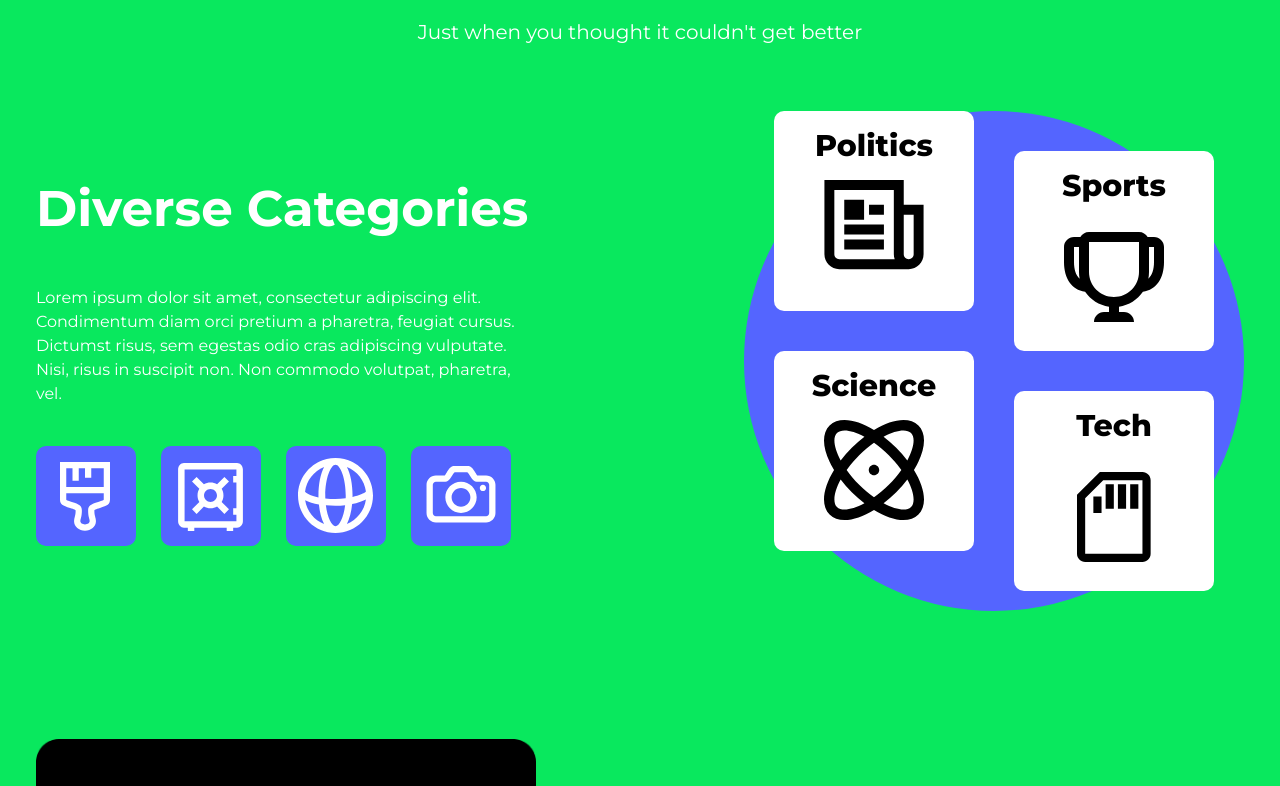
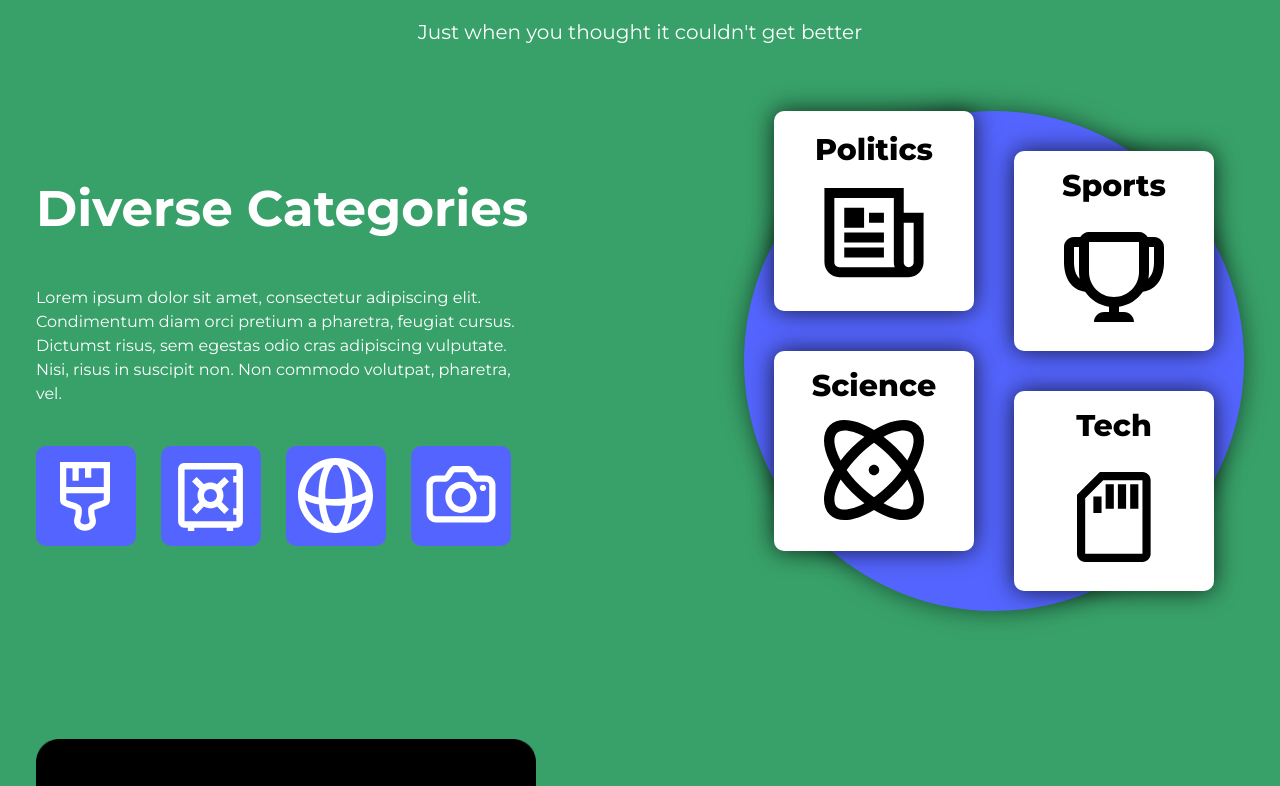
Before and after one commit to aditya1rawat/onpointsite2.0, a Next.js app: page / in a window 1280 px wide. Shown: the part 2334-3120 px from the top of the page. Built offline with nearby package versions, Linux system fonts and the light colour scheme.

Commit message:
more more more

```diff
--- a/components/Landing/Features/CategoriesWriters/Categories.js
+++ b/components/Landing/Features/CategoriesWriters/Categories.js
@@ -9,11 +9,12 @@ import {
 	SimpleGrid,
 	Grid
 } from '@chakra-ui/react';
+import { motion } from 'framer-motion';
 
 export default function Categories() {
 	return (
 		<Box
-			bg='#09E85E'
+			bg='#38A169'
 			color={useColorModeValue('white', 'black')}
 			py={{
 				sm: '10',
@@ -143,10 +144,30 @@ export default function Categories() {
 									base: '14'
 								}}
 							>
-								<ArtIcon />
-								<BusinessIcon />
-								<CurrentEventsIcon />
-								<EntertainmentIcon />
+								<motion.div
+									whileHover={{ y: -10 }}
+									transition={{ duration: 0.2 }}
+								>
+									<ArtIcon />
+								</motion.div>
+								<motion.div
+									whileHover={{ y: -10 }}
+									transition={{ duration: 0.2 }}
+								>
+									<BusinessIcon />
+								</motion.div>
+								<motion.div
+									whileHover={{ y: -10 }}
+									transition={{ duration: 0.2 }}
+								>
+									<CurrentEventsIcon />
+								</motion.div>
+								<motion.div
+									whileHover={{ y: -10 }}
+									transition={{ duration: 0.2 }}
+								>
+									<EntertainmentIcon />
+								</motion.div>
 							</Grid>
 						</Stack>
 					</Box>
@@ -166,9 +187,14 @@ export default function Categories() {
 							base: '300px'
 						}}
 						bg='#5465FF'
+						boxShadow='rgba(0, 0, 0, 0.5) 0px 0px 25px 0px'
 						borderRadius='250px'
 					>
 						<Flex mx='auto' justifyContent='center'>
+						<motion.div
+									whileHover={{ scale: 1.04 }}
+									transition={{ duration: 0.2 }}
+								>
 							<Box
 								width='200px'
 								height='200px'
@@ -177,6 +203,8 @@ export default function Categories() {
 									'2px black solid'
 								)}
 								bg={useColorModeValue('white', 'black')}
+								boxShadow='rgba(0, 0, 0, 0.75) 0px 0px 25px 0px'
+								cursor='pointer'
 								borderRadius='10px'
 								mr={{
 									sm: '15px',
@@ -188,7 +216,7 @@ export default function Categories() {
 							>
 								<chakra.h1
 									textAlign='center'
-									py='3'
+									py='4'
 									fontSize='30px'
 									fontWeight='800'
 									color={useColorModeValue('black', 'white')}
@@ -215,6 +243,11 @@ export default function Categories() {
 									/>
 								</svg>
 							</Box>
+						</motion.div>
+						<motion.div
+									whileHover={{ scale: 1.04 }}
+									transition={{ duration: 0.2 }}
+								>
 							<Box
 								mt={{
 									sm: '15px',
@@ -223,6 +256,8 @@ export default function Categories() {
 									xl: '10',
 									base: '15px'
 								}}
+								boxShadow='rgba(0, 0, 0, 0.75) 0px 0px 25px 0px'
+								cursor='pointer'
 								width='200px'
 								height='200px'
 								border={useColorModeValue(
@@ -262,8 +297,13 @@ export default function Categories() {
 									</svg>
 								</Box>
 							</Box>
+							</motion.div>
 						</Flex>
 						<Flex mx='auto' justifyContent='center'>
+						<motion.div
+									whileHover={{ scale: 1.04 }}
+									transition={{ duration: 0.2 }}
+								>
 							<Box
 								width='200px'
 								height='200px'
@@ -271,6 +311,8 @@ export default function Categories() {
 									'',
 									'2px black solid'
 								)}
+								boxShadow='rgba(0, 0, 0, 0.75) 0px 0px 25px 0px'
+								cursor='pointer'
 								bg={useColorModeValue('white', 'black')}
 								borderRadius='10px'
 								mr={{
@@ -311,6 +353,11 @@ export default function Categories() {
 									</svg>
 								</Box>
 							</Box>
+							</motion.div>
+							<motion.div
+									whileHover={{ scale: 1.04 }}
+									transition={{ duration: 0.2 }}
+								>
 							<Box
 								mt={{
 									sm: '15px',
@@ -319,6 +366,8 @@ export default function Categories() {
 									xl: '10',
 									base: '15px'
 								}}
+								cursor='pointer'
+								boxShadow='rgba(0, 0, 0, 0.75) 0px 0px 25px 0px'
 								width='200px'
 								height='200px'
 								border={useColorModeValue(
@@ -358,6 +407,7 @@ export default function Categories() {
 									</svg>
 								</Box>
 							</Box>
+							</motion.div>
 						</Flex>
 					</Box>
 				</Stack>
@@ -368,7 +418,7 @@ export default function Categories() {
 
 export const ArtIcon = () => {
 	return (
-		<Tooltip label='Art' placement='top'>
+		<Tooltip label='Art' placement='bottom'>
 			<Box
 				width='100px'
 				height='100px'
@@ -376,6 +426,7 @@ export const ArtIcon = () => {
 				px='6'
 				py='4'
 				borderRadius='10px'
+				cursor='pointer'
 			>
 				<svg
 					width='50'
@@ -398,7 +449,7 @@ export const ArtIcon = () => {
 
 export const BusinessIcon = () => {
 	return (
-		<Tooltip label='Business' placement='top'>
+		<Tooltip label='Business' placement='bottom'>
 			<Box
 				width='100px'
 				height='100px'
@@ -406,6 +457,7 @@ export const BusinessIcon = () => {
 				px='17px'
 				py='17px'
 				borderRadius='10px'
+				cursor='pointer'
 			>
 				<svg
 					width='65'
@@ -428,7 +480,7 @@ export const BusinessIcon = () => {
 
 export const CurrentEventsIcon = () => {
 	return (
-		<Tooltip label='Current Events' placement='top'>
+		<Tooltip label='Current Events' placement='bottom'>
 			<Box
 				width='100px'
 				height='100px'
@@ -436,6 +488,7 @@ export const CurrentEventsIcon = () => {
 				borderRadius='10px'
 				px='3'
 				py='3'
+				cursor='pointer'
 			>
 				<svg
 					width='75'
@@ -458,7 +511,7 @@ export const CurrentEventsIcon = () => {
 
 export const EntertainmentIcon = () => {
 	return (
-		<Tooltip label='Entertainment' placement='top'>
+		<Tooltip label='Entertainment' placement='bottom'>
 			<Box
 				width='100px'
 				height='100px'
@@ -466,6 +519,7 @@ export const EntertainmentIcon = () => {
 				borderRadius='10px'
 				px='15px'
 				py='5'
+				cursor='pointer'
 			>
 				<svg
 					width='70'
--- a/components/Landing/Features/CategoriesWriters/Writers.js
+++ b/components/Landing/Features/CategoriesWriters/Writers.js
@@ -14,7 +14,7 @@ import Link from 'next/link';
 
 export default function Categories() {
 	return (
-		<Box bg='#09E85E' color={useColorModeValue('white', 'black')}>
+		<Box bg='#38A169' color={useColorModeValue('white', 'black')}>
 			<Flex
 				width='100%'
 				py={{
```
